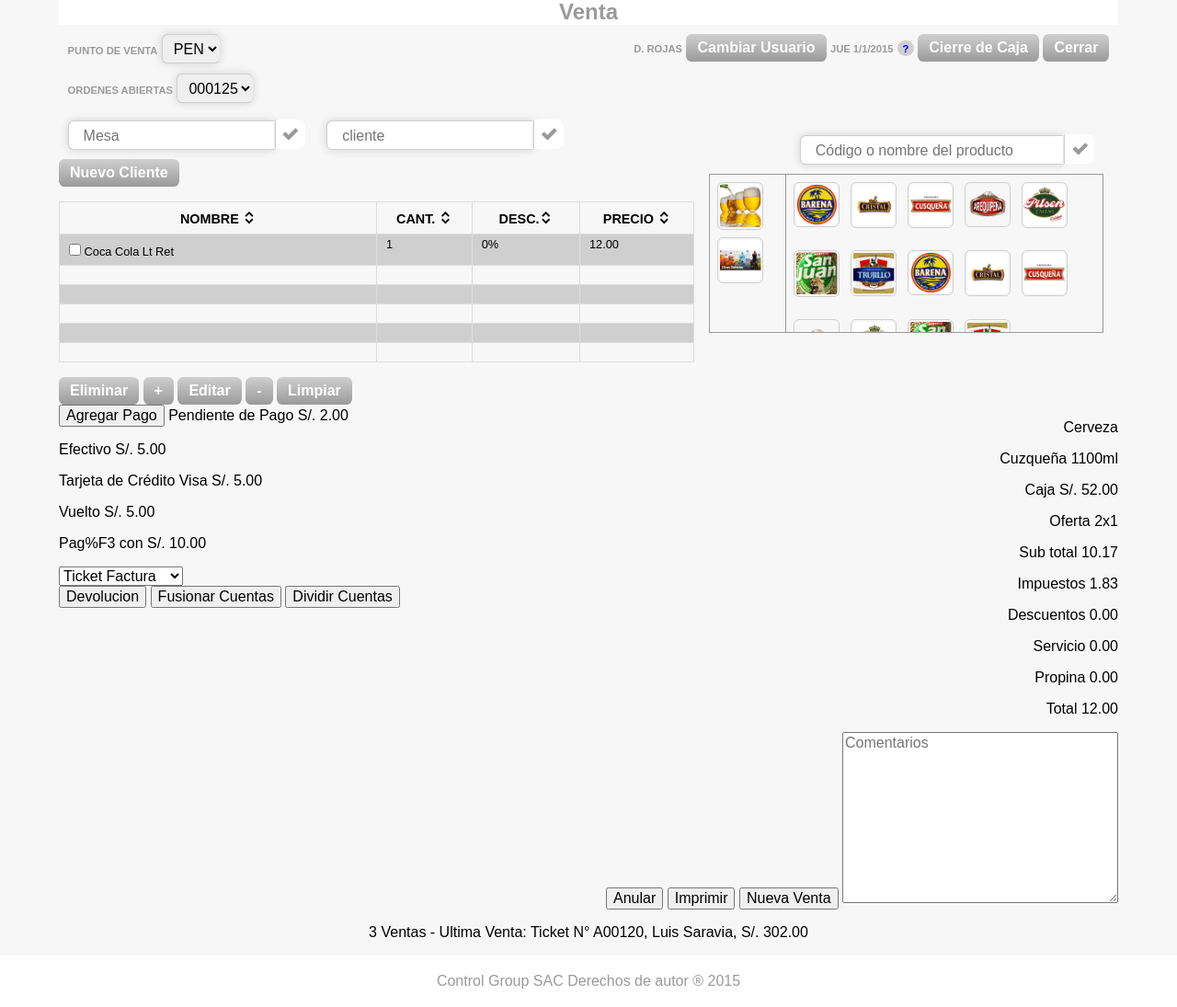
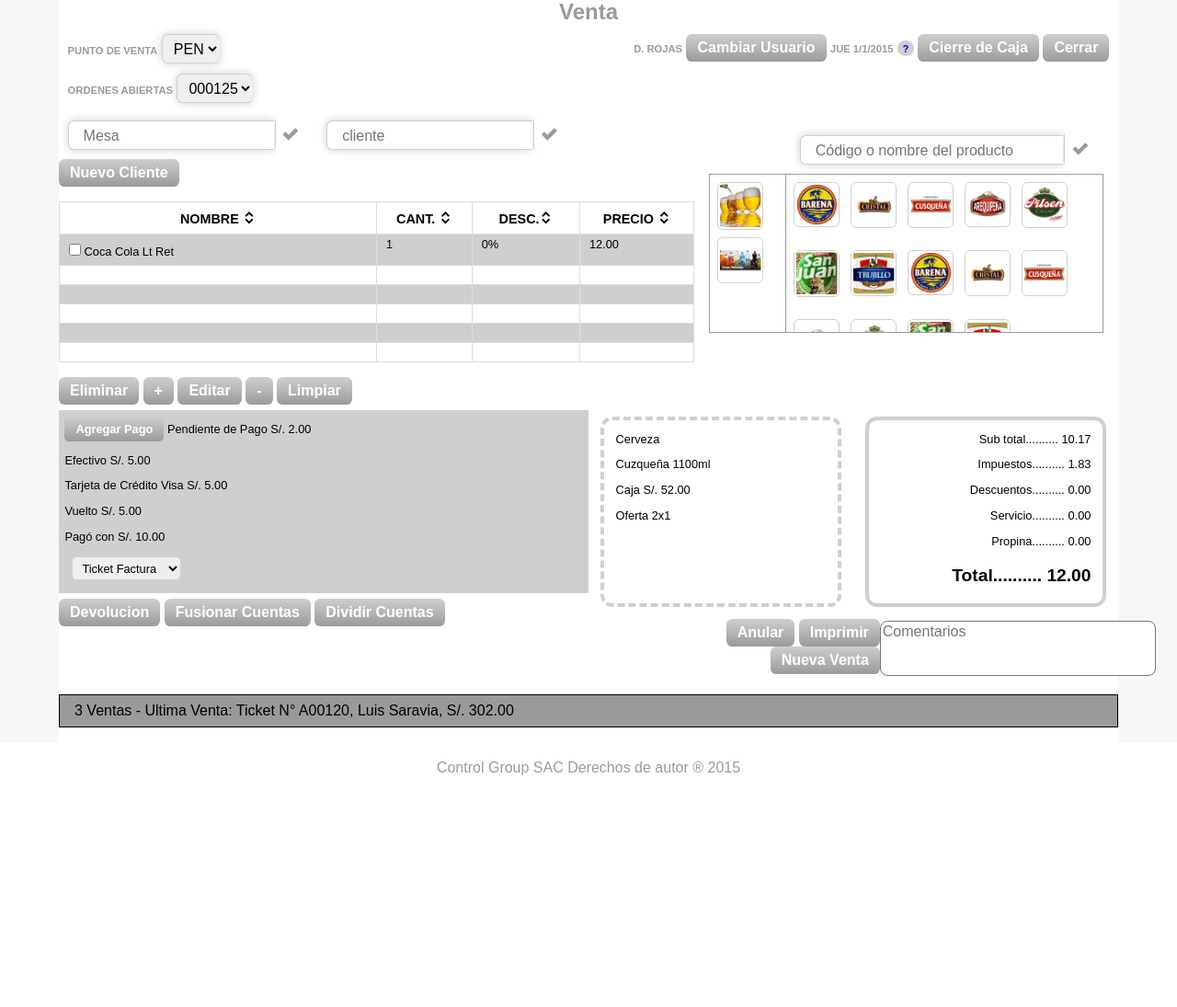
Before and after one commit to controlgroupsac/FastERP, a PHP site: page /ventas.html in a window 1280 px wide. Shown: the part 71-1166 px from the top of the page at 92% size. After the commit the page ends 914 px from the top, so only its background shows below. Run offline with PHP 8.4, Linux system fonts and the light colour scheme; some libraries are stand-ins or nearby versions.

Commit message:
CSS ventas parte 3. Descripcion de venta y descripcion del precio total.

```diff
--- a/css/styles.css
+++ b/css/styles.css
@@ -443,7 +443,15 @@ th {
 }
 .btn-block {
   display: block;
+}
+.btn-block-100 {
   width: 100%;
+}
+.btn-block-50 {
+  width: 50%;
+}
+.btn-block-75 {
+  width: 75%;
 }
 .btn-lg {
   padding: 0.7em;
@@ -482,6 +490,11 @@ th {
   background: linear-gradient(to bottom, #326496 0%, #92b6da 100%);
   opacity: 0.9;
 }
+/**/
+/**/
+/*ANCHO DE CONTAINER DISTRIBUIDO EN 10 POSIBLES SECCIONES*/
+/**/
+/**/
 .col-1x {
   width: 10%;
 }
@@ -512,7 +525,11 @@ th {
 .col-10x {
   width: 100%;
 }
+/**/
+/**/
+/*Container*/
 .Container {
+  background: #fff;
   margin: 0 auto;
   text-align: center;
   width: 90%;
@@ -552,6 +569,45 @@ th {
 .Container-categoriesItem {
   width: 100%;
 }
+.Container-comments {
+  align-items: flex-end;
+  display: flex;
+  justify-content: center;
+}
+.Container-comments div:first-child {
+  margin-bottom: 0.4em;
+}
+.Container-comments textarea {
+  border-radius: 0.5em;
+  resize: none;
+}
+.Container-descripcionVenta {
+  background: #9a9a9a;
+  border: 1px solid #000;
+  padding: 0.5em 1em;
+  text-align: left;
+}
+.Container-info {
+  display: flex;
+  font-size: 0.8em;
+}
+.Container-infoDescription,
+.Container-infoTotalPagar {
+  border-radius: 1em;
+  margin: 1em;
+  padding: 0 1em;
+}
+.Container-infoDescription {
+  border: 4px dashed #cfcfcf;
+  text-align: left;
+}
+.Container-infoTotalPagar {
+  border: 4px solid #cfcfcf;
+}
+.Container-infoTotalPagar p:last-child {
+  font-size: 1.5em;
+  font-weight: 800;
+}
 .Container-index {
   align-items: center;
   height: 600px;
@@ -566,6 +622,16 @@ th {
   background: right;
   float: right;
   text-align: right;
+}
+.Container-list-Pay {
+  background: #cfcfcf;
+  font-size: 0.8em;
+  margin: 0.5em 0;
+  padding: 0.5em;
+}
+.Container-list-Pay p:last-child {
+  width: 50%;
+  display: inline-block block;
 }
 .Container-listProducts {
   display: flex;
--- a/stylus/styles.styl
+++ b/stylus/styles.styl
@@ -76,7 +76,12 @@
 	padding 6px 12px !important
 	&-block
 		display block
-		width 100%
+		&-100
+			width 100%
+		&-50
+			width 50%
+		&-75
+			width 75%
 	&-lg
 		padding 0.7em
 	&-md
@@ -104,29 +109,38 @@
 			background linear-gradient(to bottom, blue 0%, lightblue 100%)
 			opacity 0.9
 
+/**/
+/**/
+/*ANCHO DE CONTAINER DISTRIBUIDO EN 10 POSIBLES SECCIONES*/
+/**/
+/**/
+.col
+	&-1x
+		width 10%
+	&-2x
+		width 20%
+	&-3x
+		width 30%
+	&-4x
+		width 40%
+	&-5x
+		width 50%
+	&-6x
+		width 60%
+	&-7x
+		width 70%
+	&-8x
+		width 80%
+	&-9x
+		width 90%
+	&-10x
+		width 100%
 
-.col-1x
-	width 10%
-.col-2x
-	width 20%
-.col-3x
-	width 30%
-.col-4x
-	width 40%
-.col-5x
-	width 50%
-.col-6x
-	width 60%
-.col-7x
-	width 70%
-.col-8x
-	width 80%
-.col-9x
-	width 90%
-.col-10x
-	width 100%
-
+/**/
+/**/
+/*Container*/
 .Container /*Container principal es el contenedor general*/
+	background white
 	margin 0 auto
 	text-align center
 	width 90%
@@ -154,6 +168,36 @@
 		width 20%
 	&-categoriesItem
 		width 100%
+	&-comments
+		align-items flex-end
+		display flex
+		justify-content center
+		div:first-child
+			margin-bottom 0.4em
+		textarea
+			border-radius 0.5em
+			resize none
+	&-descripcionVenta
+		background gray
+		border 1px solid black
+		padding 0.5em 1em
+		text-align left
+	&-info
+		display flex
+		font-size 0.8em
+	&-infoDescription
+	&-infoTotalPagar
+		border-radius 1em
+		margin 1em
+		padding 0 1em
+	&-infoDescription
+		border 4px dashed lightgray
+		text-align left
+	&-infoTotalPagar
+		border 4px solid lightgray
+		p:last-child
+			font-size 1.5em
+			font-weight 800
 	&-index
 		align-items center
 		height 600px
@@ -167,6 +211,14 @@
 			background right
 			float right
 			text-align right
+	&-list-Pay
+		background lightgray
+		font-size 0.8em
+		margin 0.5em 0
+		padding 0.5em
+		p:last-child
+			width 50%
+			display inline-block block
 	&-listProducts
 		display flex
 	&-products
--- a/ventas.html
+++ b/ventas.html
@@ -51,8 +51,8 @@
 			<article class="Container-item">
 				<div class="Container-item-left">
 					<div class="Form-inputGroup">
-					    <label for="´punto" class="Form-label text-sm">Punto de Venta</label>
-					    <select class="Form-inputText-small Form-select" id="´punto">
+					    <label for="punto" class="Form-label text-sm">Punto de Venta</label>
+					    <select class="Form-inputText-small Form-select" id="punto">
 					    	<option value="">PEN</option>
 					    	<option value="">USD</option>
 					    </select>
@@ -218,44 +218,55 @@
 			<div class="clear"></div>
 
 			<article class="Container-item">
-				<div class="Container-item-left">
+				<div class="Container-item-left col-5x">
 					<div class="Container-list-Pay">
-						<button>Agregar Pago</button>
+						<button class="btn btn-gray">Agregar Pago</button>
 						<span>Pendiente de Pago S/. 2.00</span>
 						<p>Efectivo S/. 5.00</p>
 						<p>Tarjeta de Crédito Visa S/. 5.00</p>
 						<p>Vuelto S/. 5.00</p>
-						<p>Pag%F3 con S/. 10.00</p>
-						<select name="" id="">
+						<p>
+							Pagó con S/. 10.00
+
+						</p>
+						<div class="Form-inputGroup">
+							<select class="Form-inputText-small Form-select inline-block" id="comprobante">
 								<option value="">Ticket Factura</option>
 								<option value="">Boleta de Venta</option>
 								<option value="">Factura</option>
 							</select>
 						</div>
-					<button>Devolucion</button>
-					<button>Fusionar Cuentas</button>
-					<button>Dividir Cuentas</button>
 					</div>
-				<div class="Container-item-right">
-					<div class="Container-Description">
+					<button class="btn btn-gray">Devolucion</button>
+					<button class="btn btn-gray">Fusionar Cuentas</button>
+					<button class="btn btn-gray">Dividir Cuentas</button>
+				</div>
+				<div class="Container-item-right col-5x">
+					<div class="Container-info"> <!-- Container con la informacion de el total de la venta y la descripción -->
+						<div class="Container-infoDescription col-5x">
 							<p class="Descrption-category">Cerveza</p>
 							<p class="Descrption-product">Cuzqueña 1100ml</p>
 							<p class="Descrption-cantidadPrecio">Caja S/. 52.00</p>
 							<p class="Description-oferta">Oferta 2x1</p>
 						</div>
-					<div class="Container-totalPagar">
-						<p><label>Sub total</label> <span>10.17</span></p>
-						<p><label>Impuestos</label> <span>1.83</span></p>
-						<p><label>Descuentos</label> <span>0.00</span></p>
-						<p><label>Servicio</label> <span>0.00</span></p>
-						<p><label>Propina</label> <span>0.00</span></p>
-						<p><label>Total</label> <span>12.00</span></p>
+						<div class="Container-infoTotalPagar col-5x">
+							<p><label>Sub total.......... </label><span>10.17</span></p>
+							<p><label>Impuestos.......... </label><span>1.83</span></p>
+							<p><label>Descuentos.......... </label><span>0.00</span></p>
+							<p><label>Servicio.......... </label><span>0.00</span></p>
+							<p><label>Propina.......... </label><span>0.00</span></p>
+							<p><label>Total.......... </label><span>12.00</span></p>
 						</div>
-					<div class="Container-comentarios">
-						<button>Anular</button>
-						<button>Imprimir</button>
-						<button>Nueva Venta</button>
-						<textarea name="" id="" cols="30" rows="10" placeholder="Comentarios"></textarea>
+					</div>
+					<div class="Container-comments">
+						<div class="col-5x">
+							<button class="btn btn-gray">Anular</button>
+							<button class="btn btn-gray">Imprimir</button>
+							<button class="btn btn-gray">Nueva Venta</button>
+						</div>
+						<div class="col-4x">
+							<textarea cols="30" rows="3" placeholder="Comentarios"></textarea>
+						</div>
 					</div>
 				</div>
 			</article>
@@ -263,7 +274,7 @@
 			<div class="clear"></div>
 
 			<article class="Container-item">
-				<p id="Container-descripcionVenta">3 Ventas - Ultima Venta: Ticket N° A00120, Luis Saravia, S/. 302.00</p>
+				<p id="Container-descripcionVenta" class="Container-descripcionVenta">3 Ventas - Ultima Venta: Ticket N° A00120, Luis Saravia, S/. 302.00</p>
 			</article>
 
 			<div class="clear"></div>
```
Also changed, not shown: index.html (+6 -3 lines). Lines whose indentation alone changed are shown as unchanged.
